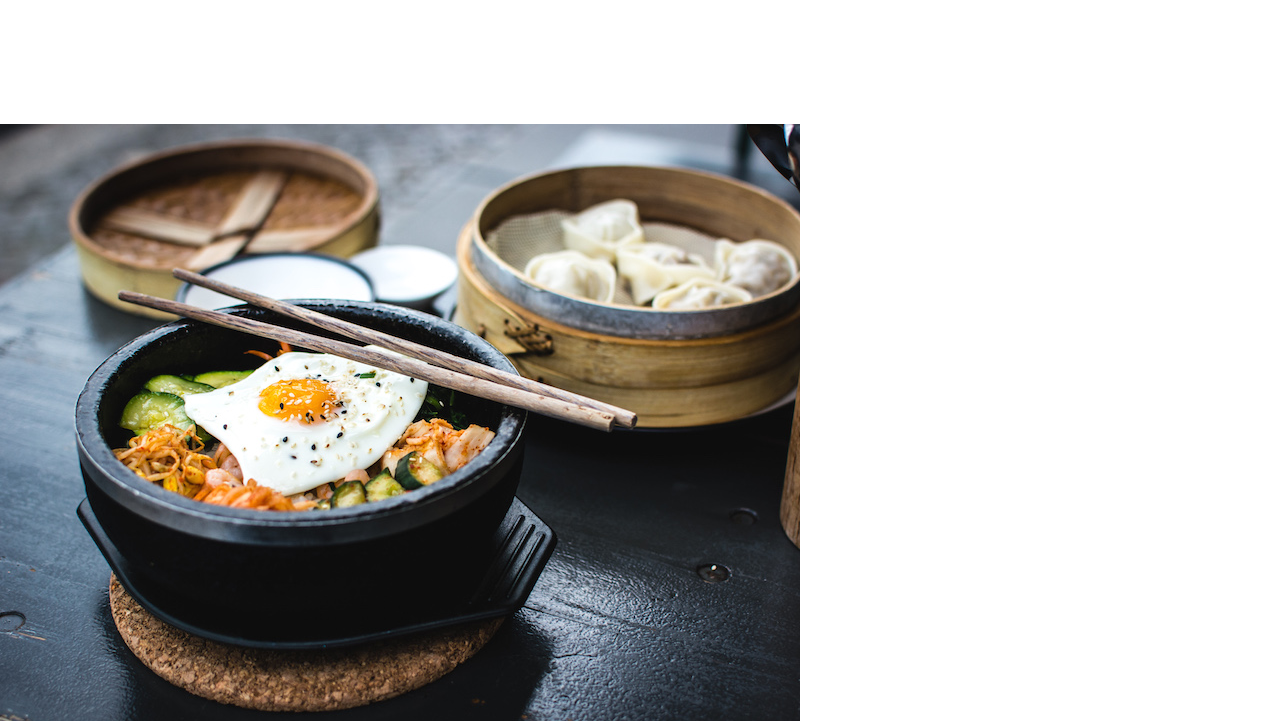
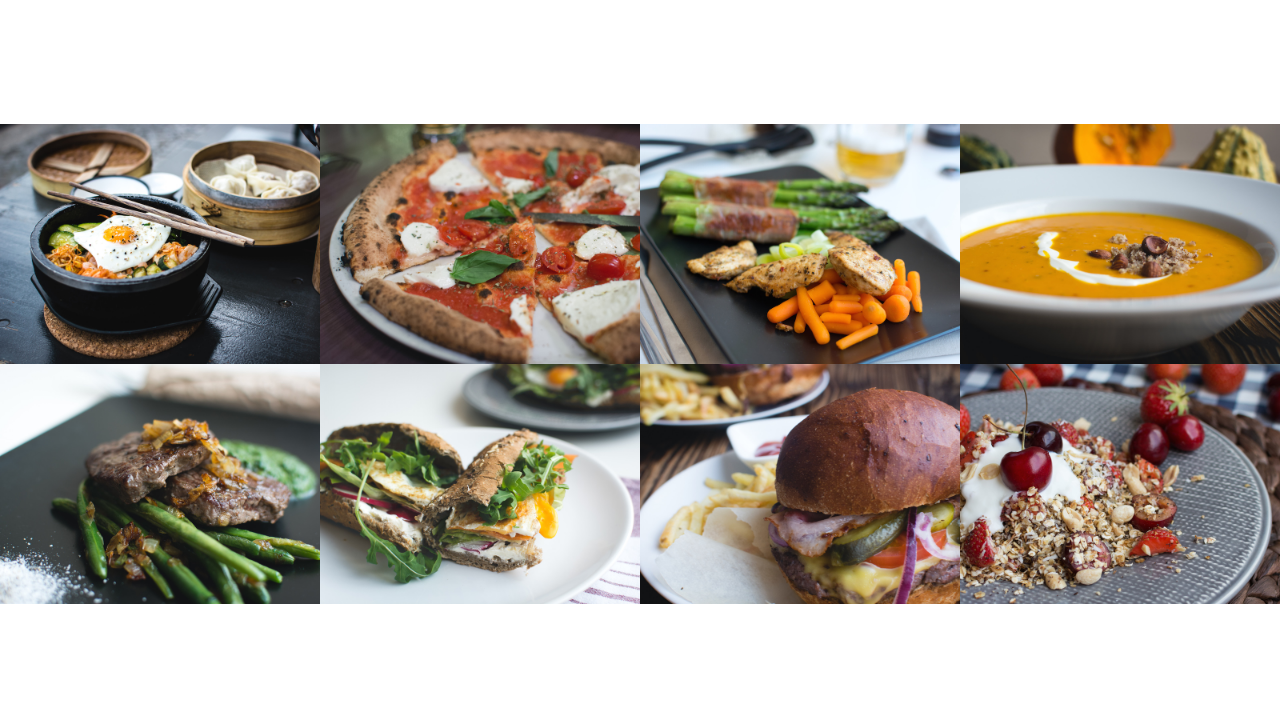
Before and after one commit to EricOlaf/Omnifood, a plain HTML site: page index.html in a window 1280 px wide. Shown: the part 1520-2241 px from the top of the page. After the commit the page ends 2124 px from the top, so only its background shows below. Drawn offline with nearby package versions, Linux system fonts and the light colour scheme.

Commit message:
meal photos

```diff
--- a/index.html
+++ b/index.html
@@ -86,11 +86,45 @@
         <section class="section-meals">
             <ul class="meals-showcase">
                 <li>
-                    <figure>
-                        <img src="./resources/css/img/1.jpg"/>
+                    <figure class="meal-photo">
+                        <img src="./resources/css/img/1.jpg" alt="Korean bibimbap with egg and vegetables"/>
                     </figure>
-                    <figure>
-                        <img src="./resources/css/img/2.jpg"/>
+                </li>
+                <li>
+                    <figure class="meal-photo">
+                        <img src="./resources/css/img/2.jpg" alt="Simple italian pizza with cherry tomatoes"/>
+                    </figure>
+                </li>
+                <li>
+                    <figure class="meal-photo">
+                        <img src="./resources/css/img/3.jpg" alt="Chicken breast steak with vegetables"/>
+                    </figure>
+                </li>
+                <li>
+                    <figure class="meal-photo">
+                        <img src="./resources/css/img/4.jpg" alt="Autumn pumpkin soup"/>
+                    </figure>
+                </li>
+            </ul>
+            <ul class="meals-showcase">
+                <li>
+                    <figure class="meal-photo">
+                        <img src="./resources/css/img/5.jpg" alt="Paleo beef steak with vegetables"/>
+                    </figure>
+                </li>
+                <li>
+                    <figure class="meal-photo">
+                        <img src="./resources/css/img/6.jpg" alt="Healthy baguette with egg and vegetables"/>
+                    </figure>
+                </li>
+                <li>
+                    <figure class="meal-photo">
+                        <img src="./resources/css/img/7.jpg" alt="Burger with cheddar and bacon"/>
+                    </figure>
+                </li>
+                <li>
+                    <figure class="meal-photo">
+                        <img src="./resources/css/img/8.jpg" alt="Granola with cherries and strawberries"/>
                     </figure>
                 </li>
             </ul>
@@ -98,12 +132,3 @@
         <script src="https://unpkg.com/ionicons@4.5.10-0/dist/ionicons.js"></script>
     </body>
 </html>
-
-<!-- 1.	Korean bibimbap with egg and vegetables
-2.	Simple italian pizza with cherry tomatoes
-3.	Chicken breast steak with vegetables
-4.	Autumn pumpkin soup
-5.	Paleo beef steak with vegetables
-6.	Healthy baguette with egg and vegetables
-7.	Burger with cheddar and bacon
-8.	Granola with cherries and strawberries -->
--- a/resources/css/style.css
+++ b/resources/css/style.css
@@ -201,3 +201,24 @@ nav{
 }
 
 /* ---------- BODY ---------- */
+
+.meals-showcase{
+    list-style: none;
+    width: 100%;
+}
+
+.meals-showcase li {
+    display: block;
+    float: left;
+    width: 25%;
+}
+
+.meal-photo {
+    width: 100%;
+    margin: 0;
+}
+
+.meal-photo img {
+    width: 100%;
+    height: auto;
+}
```
